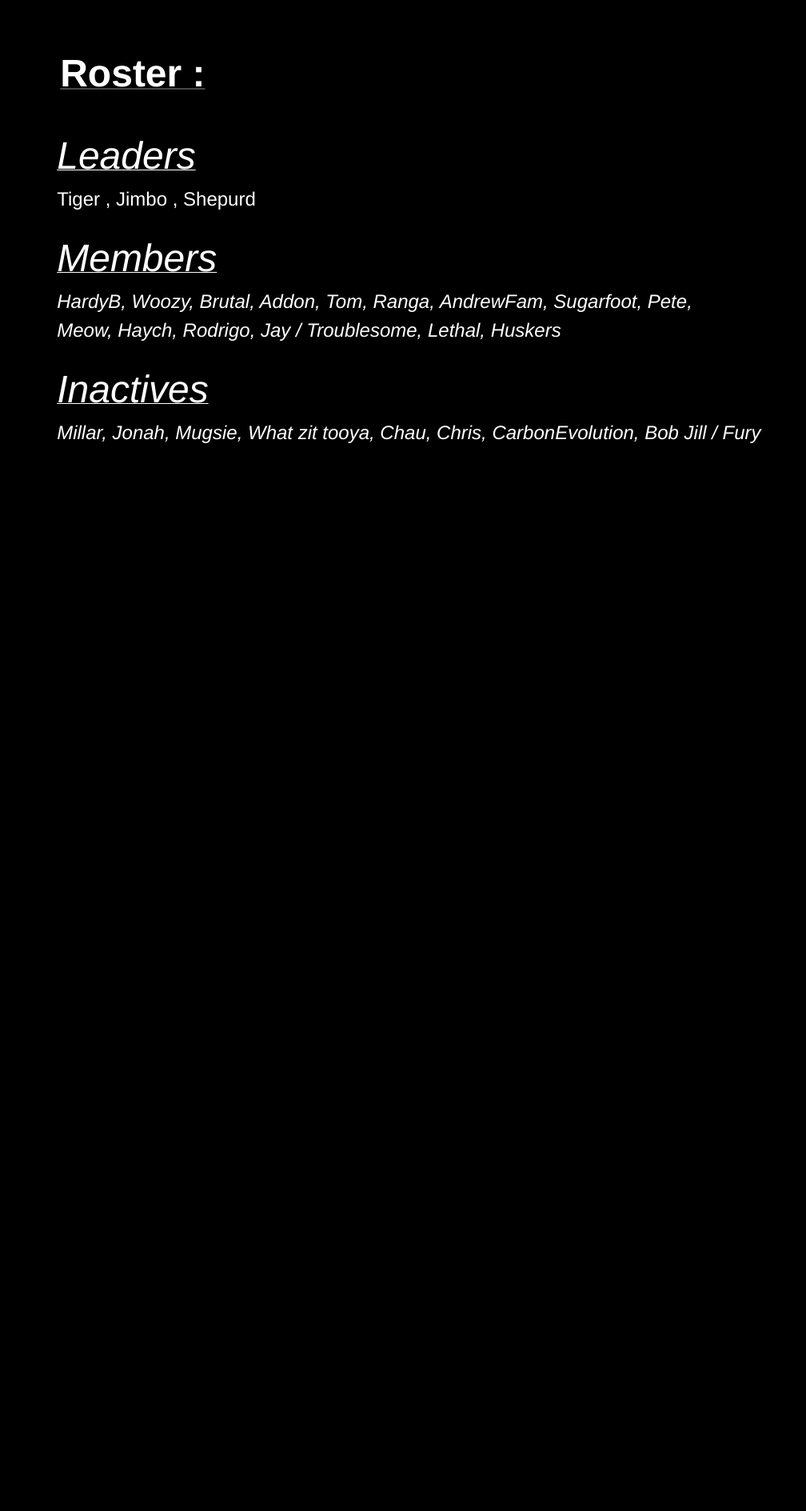
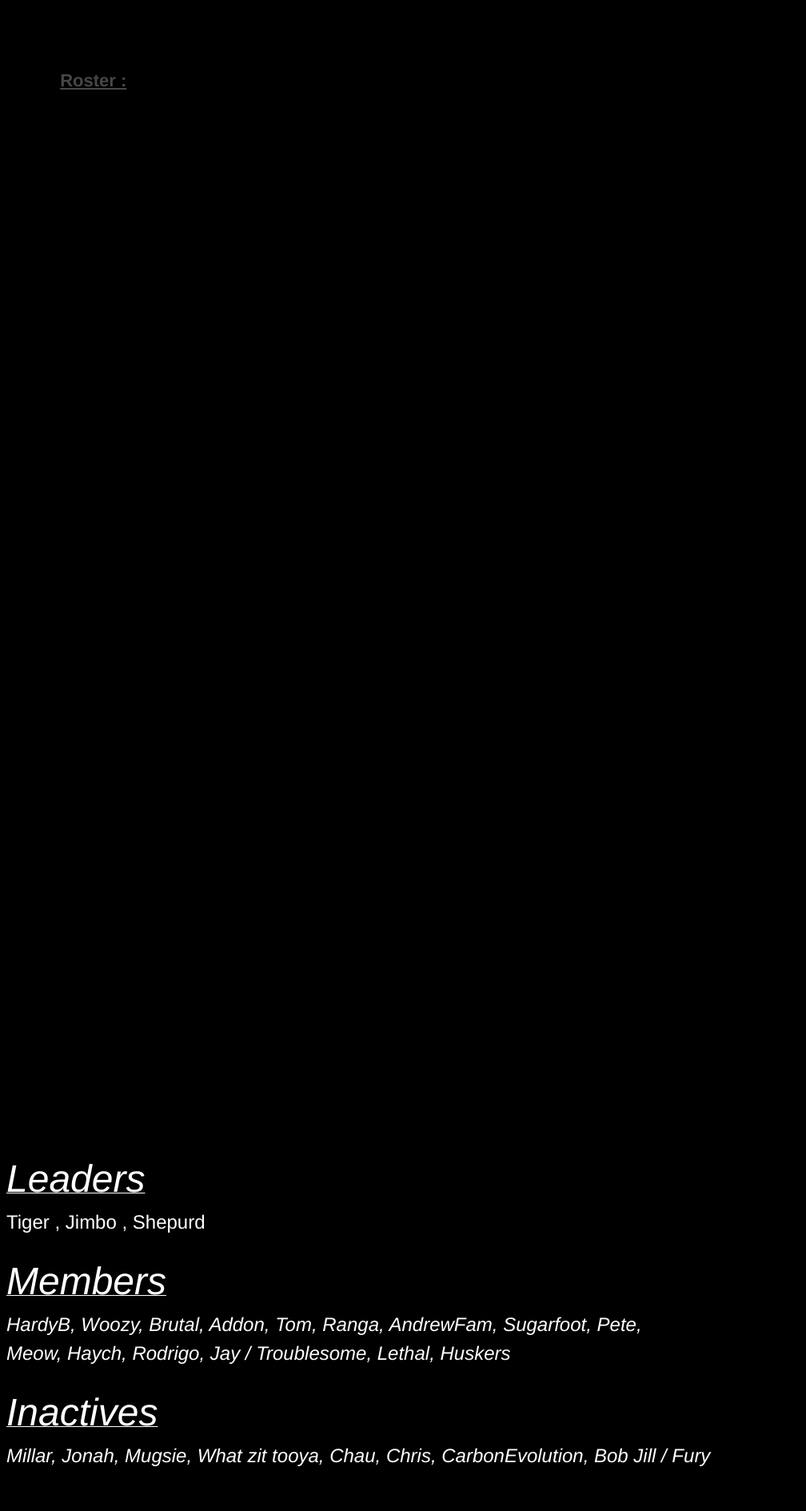
Before and after one commit to DerekR0123/Rossfitness.github.io, a Jekyll site: the page roster.html, which Jekyll copies as it is, in a window 1280 px wide. Shown: the whole page at 80% size, without its empty margins (0-1008 px from the left). Built offline with Jekyll 4.4.1, drawn with Linux system fonts in a browser that asks for light colours; before the commit the page ends 1438 px from its top, so only the background shows below that.

Commit message:
Update roster.html

```diff
--- a/roster.html
+++ b/roster.html
@@ -15,7 +15,9 @@
       <div class="inner clearfix">
         <section id="main-content">
           <a id="designer-templates" class="anchor" href="#designer-templates" aria-hidden="true"><span aria-hidden="true" class="octicon octicon-link"></span></a>
-            <h2><u><FONT size="10" COLOR="#FFFFFF"><style>h1 {padding: 25px 0px 0px 100px;}</style>Roster :</FONT></u></h2><br>
+            <div id="rosterheader"></div>
+              <h2><u><FONT size="10" COLOR="#FFFFFF"></FONT>Roster :</FONT></u></h2><br>
+            </div>
               <p><u><FONT size="7" COLOR="#FFFFFF" WEIGHT="italic" FAMILY="Curive"><em>Leaders</em></u></FONT><br><FONT size="5" COLOR="#FFFFFF">Tiger , Jimbo , Shepurd<br></em></FONT></p>
               <p><u><FONT size="7" COLOR="#FFFFFF"><em>Members</em></FONT></u></h4><br>
                 <em><FONT size="5" COLOR="#FFFFFF">HardyB, Woozy, Brutal, Addon, Tom, Ranga, AndrewFam, Sugarfoot, Pete,<br>
```
